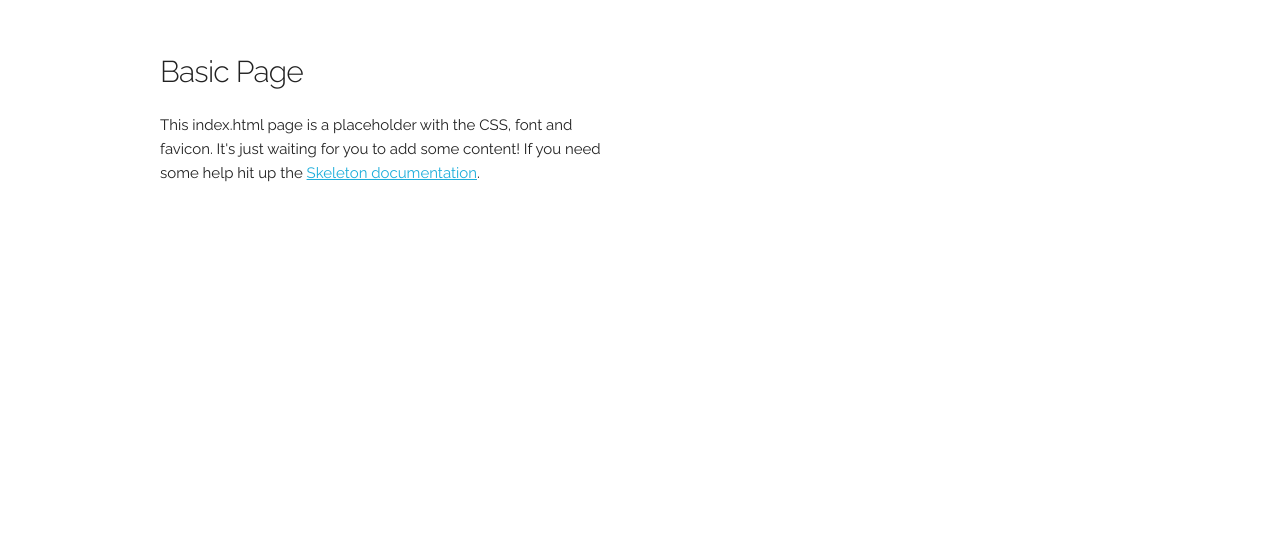
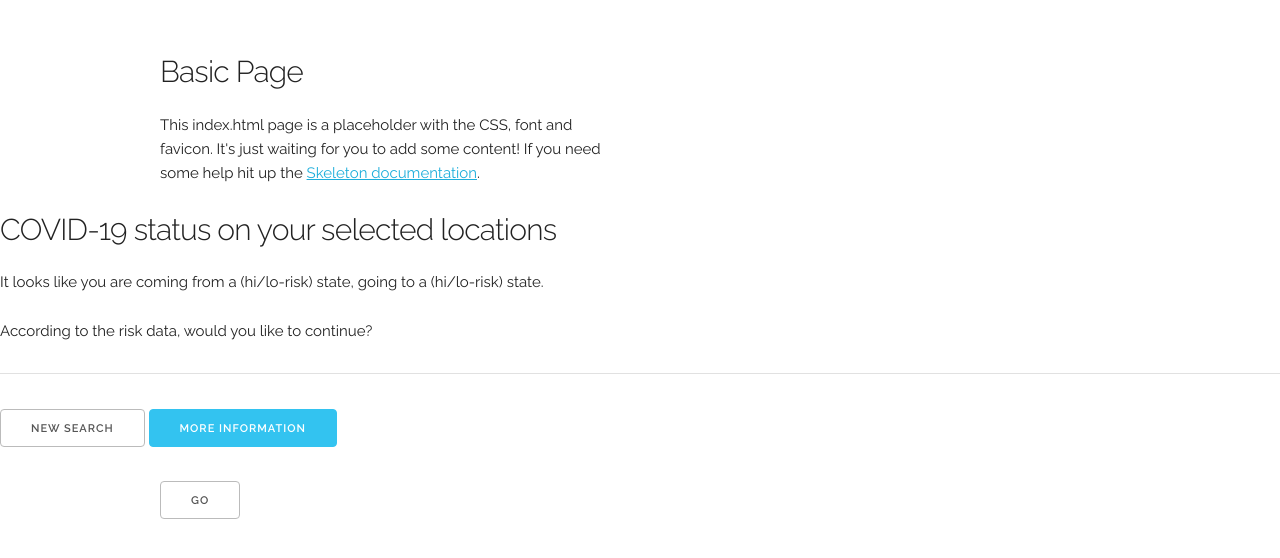
Before and after one commit to Elli360/MaskFreeAdventures, a plain HTML site: page wireframe/index.html in a window 1280 px wide. Shown: the part 188-746 px from the top of the page. Drawn offline with Linux system fonts and the light colour scheme; files that its build step writes are made by us from their sources.

Commit message:
The block of code for the basis of the modal on initial search results. Needs css modifying. Also, figuring out how to make the wireframe/modal.js a tracked file for commit. 	wireframe/modal.js

```diff
--- a/wireframe/index.html
+++ b/wireframe/index.html
@@ -5,7 +5,7 @@
   <!-- Basic Page Needs
   –––––––––––––––––––––––––––––––––––––––––––––––––– -->
   <meta charset="utf-8">
-  <title>Your page title here :)</title>
+  <title>Mask Free Adventures</title>
   <meta name="description" content="">
   <meta name="author" content="">
 
@@ -40,6 +40,32 @@
     </div>
   </div>
 
+
+  <div class="modal modal-open">
+    <div class="modal-inner">
+      <div class="modal-content">
+        <div class="modal-close-icon">
+          <a href="javascript:void(0)" class="close-modal"><i class="fa fa-times" aria-hidden="true"></i></a>
+        </div>
+        <div class="modal-content-inner">
+          <h4>COVID-19 status on your selected locations</h4>
+          <p>It looks like you are coming from a (hi/lo-risk) state, going to a (hi/lo-risk) state. </p>
+          <p>According to the risk data, would you like to continue?</p>
+        </div>
+        <hr class="modal-buttons-seperator">
+        <div class="modal-buttons">
+          <button class="button close-modal">New Search</button>
+          <button class="button button-primary close-modal">More Information</button>
+        </div>
+      </div>
+    </div>
+  </div>
+
+  <main class="container demo-container">
+    <br>
+    <button class="button open-modal">Go</button>
+  </main>
+
 <!-- End Document
   –––––––––––––––––––––––––––––––––––––––––––––––––– -->
 </body>
```
